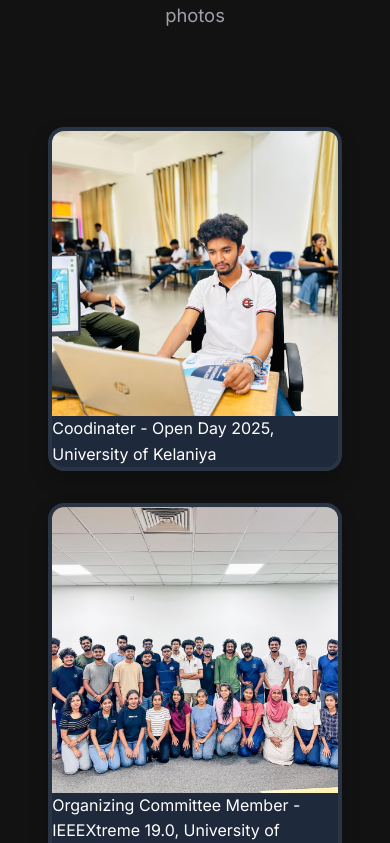
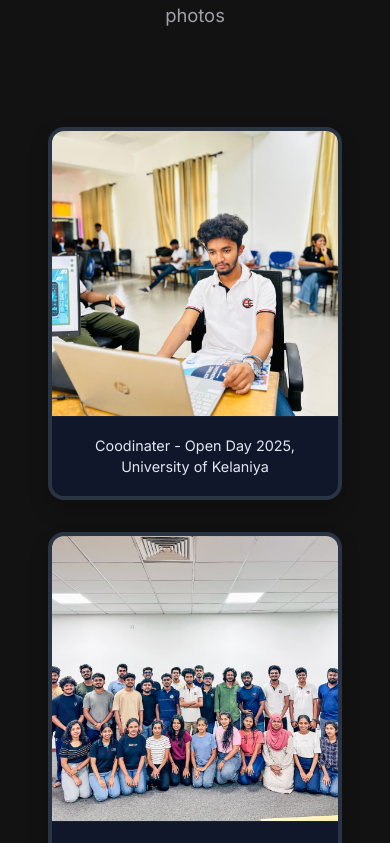
Before and after one commit to nadeera-se22018/mern-portfolio, a React app in the folder frontend/: page / in a window 390 px wide. Shown: the part 6460-7303 px from the top of the page. Built offline with nearby package versions, Linux system fonts and the light colour scheme; the HTML template or start-up script is replaced by a standard one.

Commit message:
feat: add responsive Navbar component with theme toggling and layout for Gallery section

```diff
--- a/frontend/src/components/Gallery.css
+++ b/frontend/src/components/Gallery.css
@@ -21,6 +21,8 @@
   position: relative;
   width: 90%;
   max-width: 400px;
+  display: flex;
+  flex-direction: column;
 }
 
 @media (min-width: 768px) {
@@ -63,10 +65,34 @@
   }
 }
 
+.gallery-image-container {
+  width: 100%;
+  position: relative;
+}
+
 .gallery-image {
   width: 100%;
-  height: 100%;
   aspect-ratio: 1 / 1;
   object-fit: cover;
   display: block;
 }
+
+.gallery-caption {
+  width: 100%;
+  padding: 1.2rem 1rem;
+  background: rgba(15, 23, 42, 0.95);
+  text-align: center;
+  border-top: 1px solid rgba(255, 255, 255, 0.05);
+  display: flex;
+  align-items: center;
+  justify-content: center;
+  flex-grow: 1;
+}
+
+.gallery-caption p {
+  color: #e2e8f0;
+  font-size: 0.9rem;
+  font-weight: 500;
+  margin: 0;
+  line-height: 1.4;
+}
```
